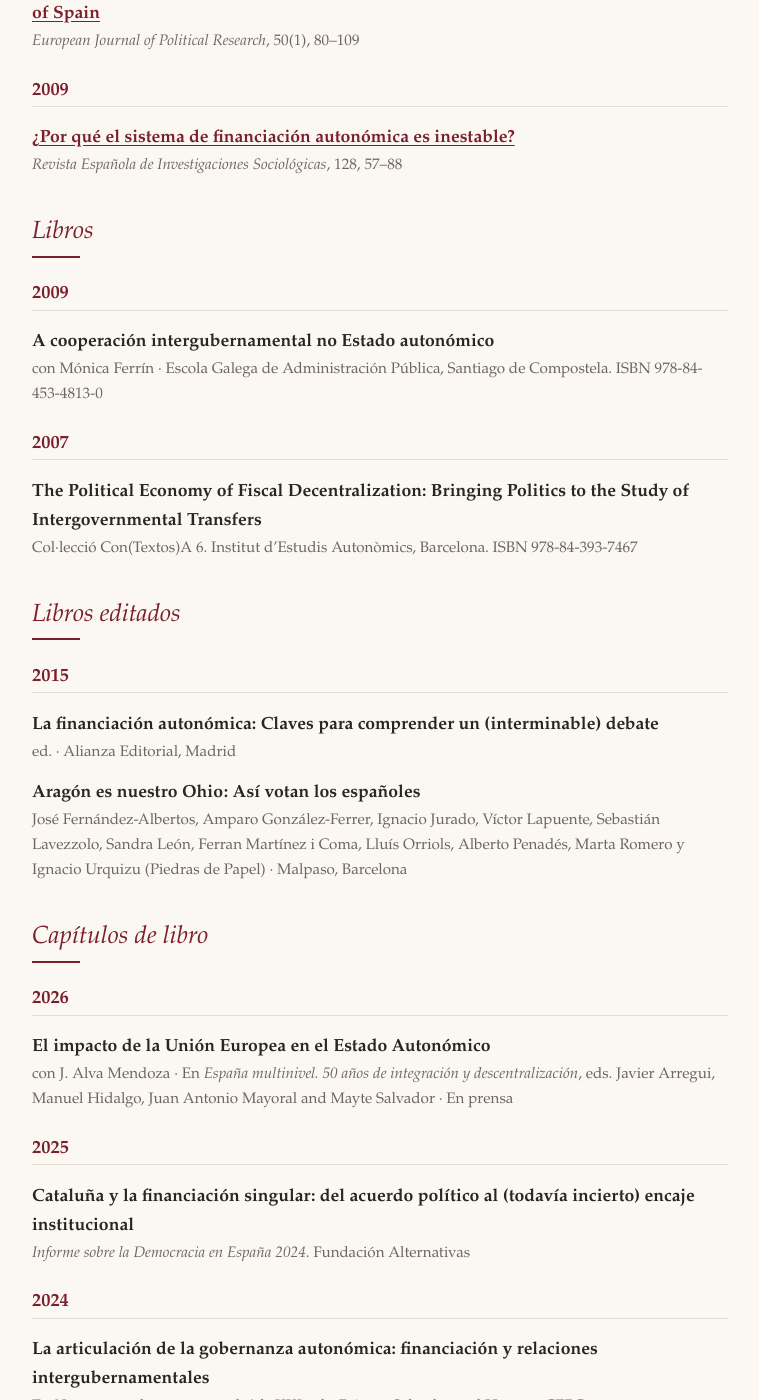
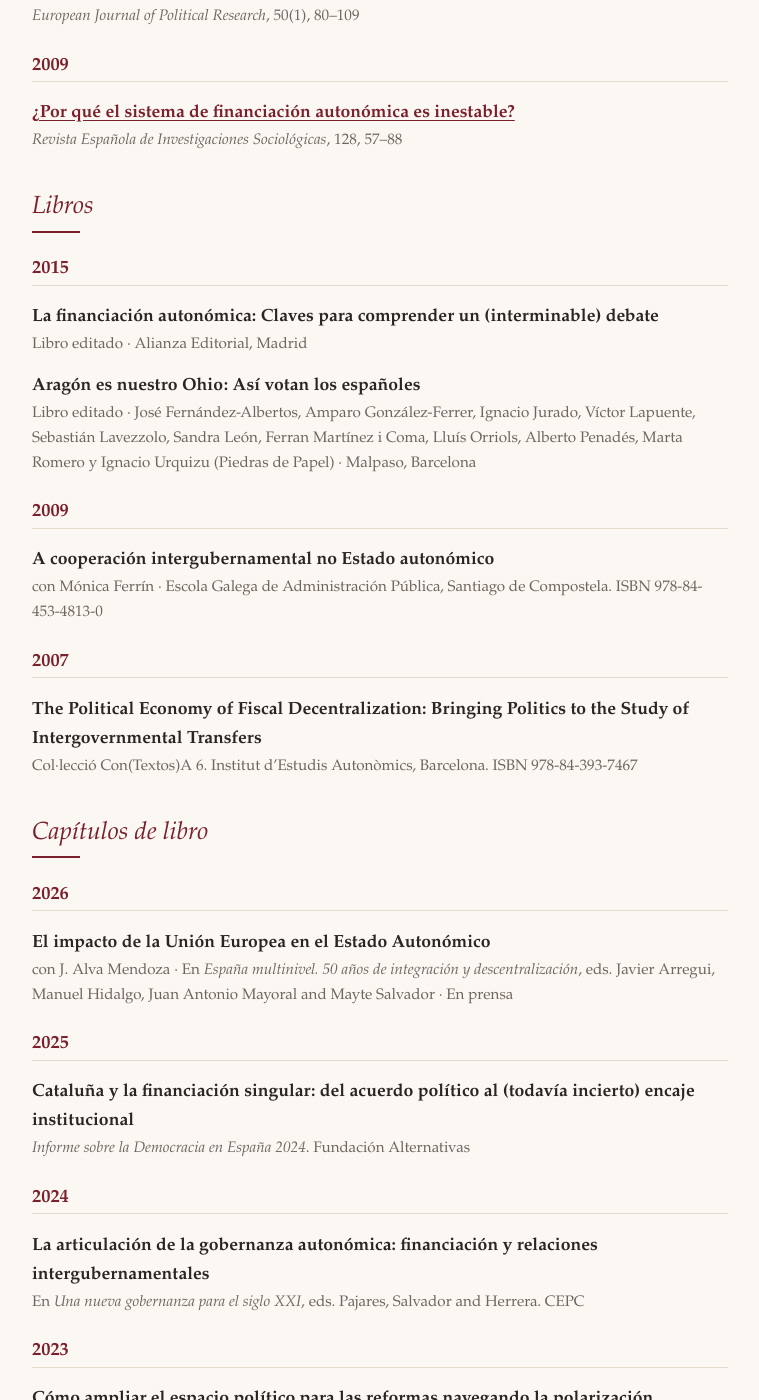
Before and after one commit to sandraleonalfonso/Sandra-Leon, a Jekyll site: the page built from es/publicaciones.md, in a window 1280 px wide and 1400 px high, scrolled down 3070 px. Shown: the whole window, without its empty margins (260-1019 px from the left). Built offline with Jekyll 4.4.1, drawn with Linux system fonts in a browser that asks for light colours.

Commit message:
Publications: edited books back inside Books, labelled
Co-Authored-By: Claude Opus 5.5 (1M context) <noreply@anthropic.com>
Claude-Session: https://claude.ai/code/session_01Csi1G9zYbePJE1osHYZ3KG

```diff
--- a/_includes/other-pub-item.html
+++ b/_includes/other-pub-item.html
@@ -8,7 +8,7 @@
   {%- if note %}{% assign note = note | replace: "Review:", "Reseña:" | replace: " (in Spanish)", "" | replace: "Forthcoming", "En prensa" %}{% endif -%}
 {%- endif -%}
 {%- capture meta -%}
-{%- if p.role %}{{ p.role }} · {% endif -%}
+{%- if p.role %}{% if page.lang == "es" %}{{ p.role | replace: "Edited book", "Libro editado" }}{% else %}{{ p.role }}{% endif %} · {% endif -%}
 {%- if with %}{{ with }}{% if venue %} · {% endif %}{% endif -%}
 {%- if venue %}{{ venue | markdownify | remove: '<p>' | remove: '</p>' | strip }}{% endif -%}
 {%- if note %} · {{ note | markdownify | remove: '<p>' | remove: '</p>' | strip }}{% endif -%}
--- a/es/publicaciones.md
+++ b/es/publicaciones.md
@@ -6,7 +6,7 @@ permalink: /es/publicaciones/
 description: "Publicaciones de Sandra León: artículos en revistas, libros, capítulos de libro e informes sobre descentralización, federalismo, polarización y relaciones intergubernamentales."
 ---
 <nav class="toc" aria-label="En esta página" markdown="1">
-[Artículos](#articulos) · [Libros](#libros) · [Libros editados](#libros-editados) · [Capítulos de libro](#capitulos) · [Informes y policy papers](#informes) · [Otros artículos](#otros) · [Trabajos en curso](#en-curso)
+[Artículos](#articulos) · [Libros](#libros) · [Capítulos de libro](#capitulos) · [Informes y policy papers](#informes) · [Otros artículos](#otros) · [Trabajos en curso](#en-curso)
 </nav>
 
 ## Artículos en revistas (selección)
@@ -30,11 +30,6 @@ description: "Publicaciones de Sandra León: artículos en revistas, libros, cap
 
 {% include other-pubs.html items=site.data.other_publications.books %}
 
-## Libros editados
-{: #libros-editados}
-
-{% include other-pubs.html items=site.data.other_publications.edited_books %}
-
 ## Capítulos de libro
 {: #capitulos}
 
```
Also changed, not shown: _data/other_publications.yml (+9 -9 lines), publications.md (+1 -6 lines).
